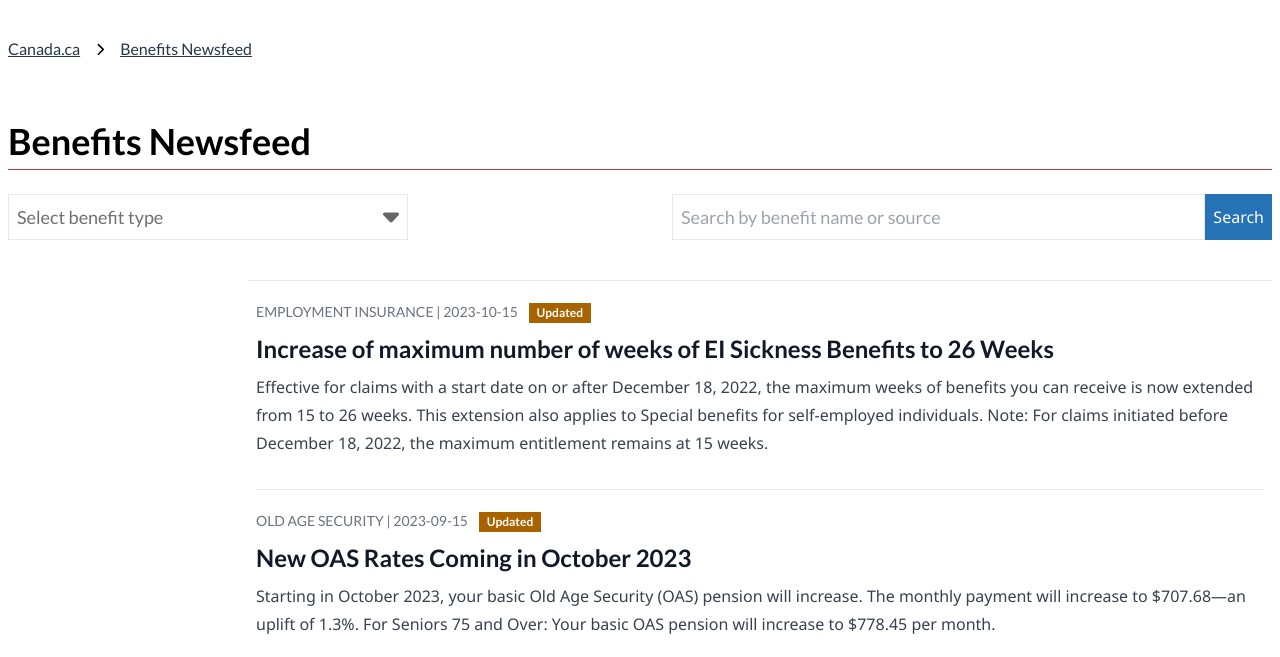
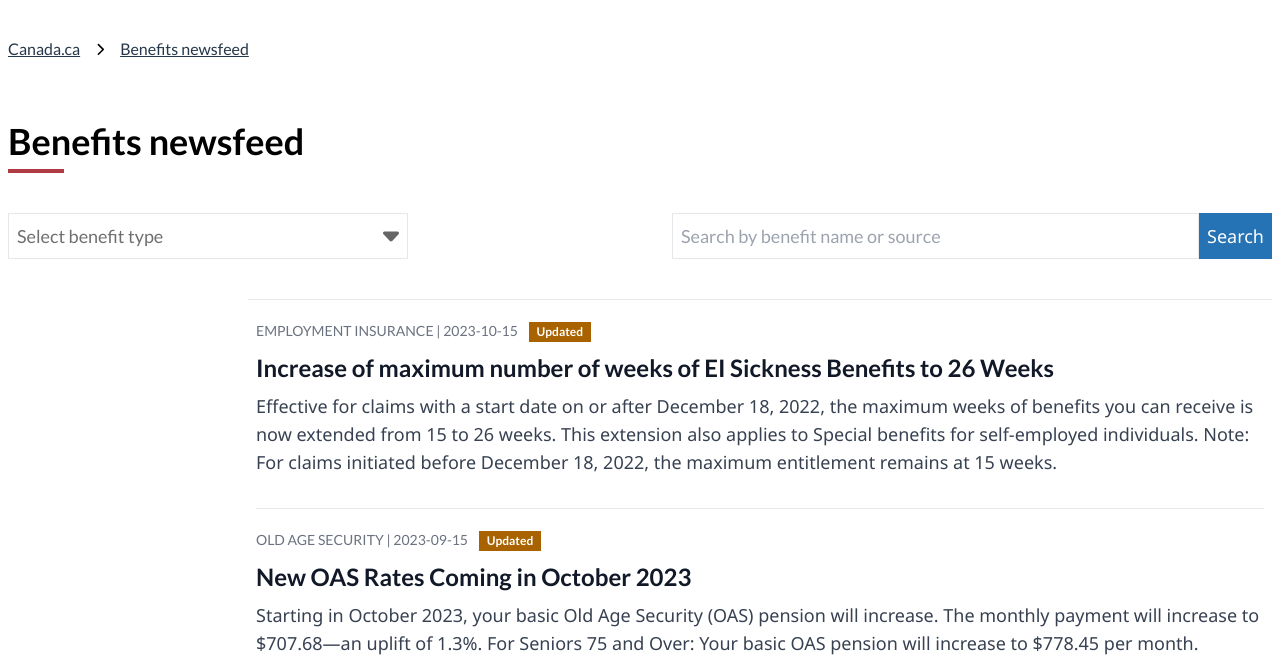
Before and after one commit to DTS-STN/benefits-newsfeed-poc, an Astro site in the folder astro-frontend/: page /en in a window 1280 px wide. Shown: the part 159-816 px from the top of the page. Built offline with nearby package versions, Linux system fonts and the light colour scheme; Astro itself is replaced by a stand-in of ours.

Commit message:
style changes to new ds

```diff
--- a/astro-frontend/src/i18n/ui.ts
+++ b/astro-frontend/src/i18n/ui.ts
@@ -4,7 +4,7 @@ export const ui = {
     "banner.test-site-text":
       "This tool is a prototype. Some of the information may have errors.",
 
-    title: "Benefits Newsfeed",
+    title: "Benefits newsfeed",
     submit: "Submit",
     reset: "Reset",
 
--- a/astro-frontend/src/pages/[lang]/index.astro
+++ b/astro-frontend/src/pages/[lang]/index.astro
@@ -57,11 +57,13 @@ function isChecked(program: string) {
 <Layout title={t("title")}>
   <main class="grow px-2 py-10">
     <div class="max-w-7xl mx-auto">
-      <div class="border-b border-b-[#AF3C43] mb-6">
+      <div class="mb-10">
         <h1 class="text-4xl font-bold pb-2">{t("title")}</h1>
+        <div class="border-b-4 border-b-[#AF3C43] w-14"></div>
       </div>
 
       <div
+        id="list"
         class="flex flex-col md:flex-row md:justify-between gap-5 mb-5 h-full"
       >
         <div class="relative md:min-w-[400px]">
@@ -136,10 +138,7 @@ function isChecked(program: string) {
         </div>
       </div>
 
-      <div
-        id="list"
-        class="bg-white divide-y px-2 space-y-4 border-t mb-10 lg:ml-60"
-      >
+      <div class="bg-white divide-y px-2 space-y-4 border-t mb-10 lg:ml-60">
         {filteredData.map((item) => <NewsItem item={item} />)}
       </div>
 
--- a/astro-frontend/src/pages/index.astro
+++ b/astro-frontend/src/pages/index.astro
@@ -10,7 +10,7 @@ import '../styles/base.css'
     <meta name="viewport" content="width=device-width" />
     <link rel="icon" type="image/x-icon" href="/favicon.ico" />
     <meta name="generator" content={Astro.generator} />
-    <title>Benefit Newsfeed | (FR) Benefit Newsfeed</title>
+    <title>Benefit Newsfeed | Flux d'informations sur les avantages</title>
   </head>
   <body
     class="bg-[url('/splash-bg.jpg')] bg-cover h-[100dvh] grid place-content-center"
--- a/astro-frontend/src/styles/base.css
+++ b/astro-frontend/src/styles/base.css
@@ -20,9 +20,11 @@ input[type=checkbox] {
 
 @layer base {
     /* Font families */
-    h1,
+    h1 {
+      @apply font-display font-semibold text-4xl
+    }
     h2 {
-      @apply font-display font-semibold;
+      @apply font-display font-semibold text-xl;
     }
     h3,
     h4,
@@ -35,6 +37,6 @@ input[type=checkbox] {
     p,
     li,
     button {
-      @apply font-body;
+      @apply font-body text-lg;
     }
   }
```
Also changed, not shown: astro-frontend/cypress/e2e/home.cy.ts (+1 -1 lines), astro-frontend/cypress/e2e/index.cy.ts (+1 -1 lines), astro-frontend/test/utils.test.ts (+1 -1 lines).
